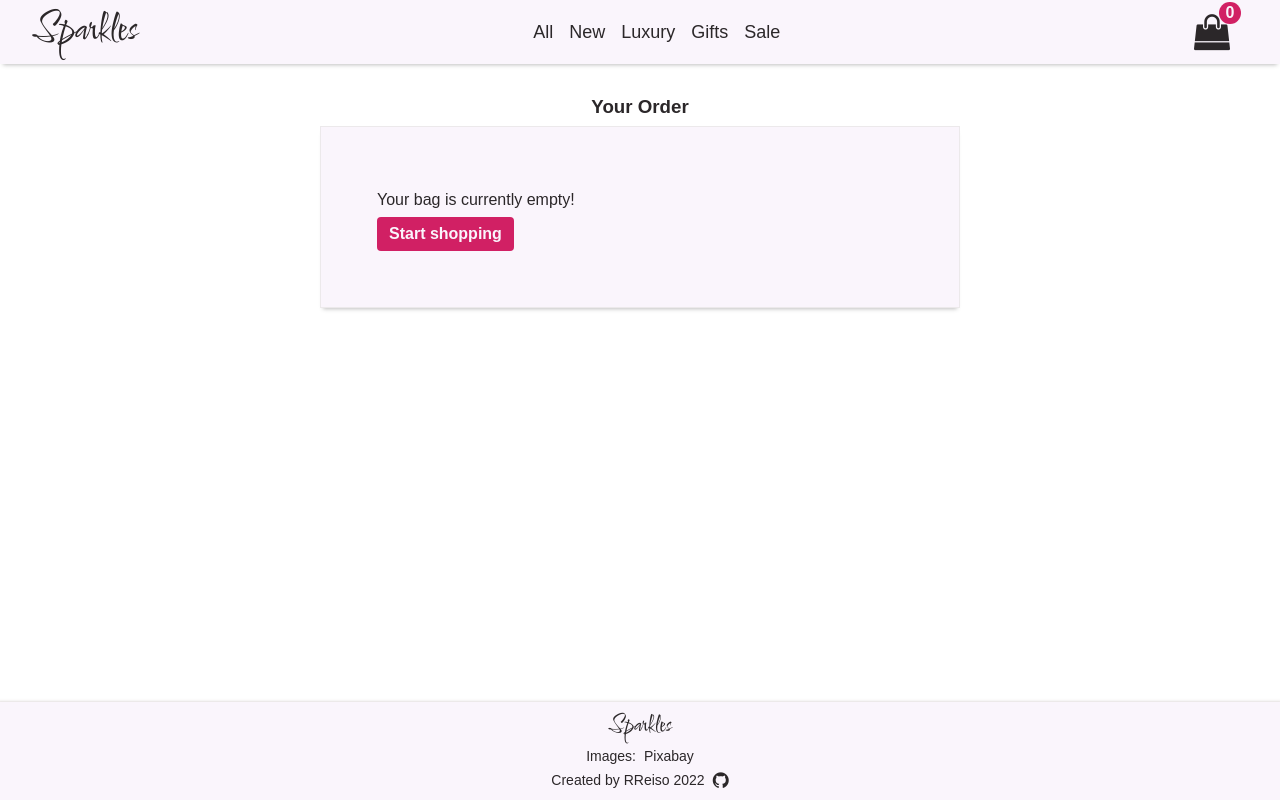
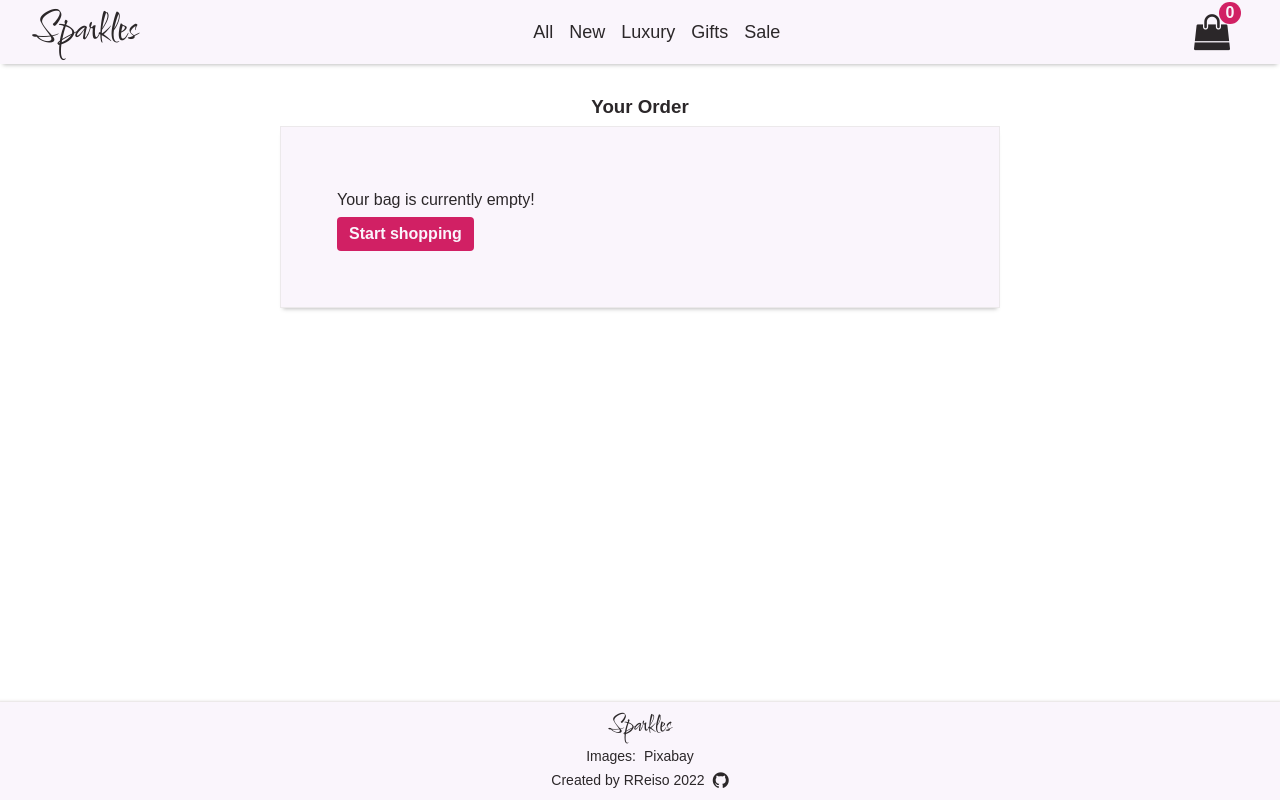
Before and after one commit to RReiso/sparkles, a React (Create React App) app: page /cart in a window 1280 px wide. Built offline with nearby package versions, Linux system fonts and the light colour scheme; what random-bool, random-float would draw is missing.

Commit message:
Change cart width

```diff
--- a/src/styles/components/Cart.scss
+++ b/src/styles/components/Cart.scss
@@ -84,7 +84,7 @@
   }
   .order {
     margin: 0.5rem auto 1rem;
-    max-width: 40rem;
+    max-width: 45rem;
     padding: 2rem;
     .remove {
       font-size: 1.5rem;
```
